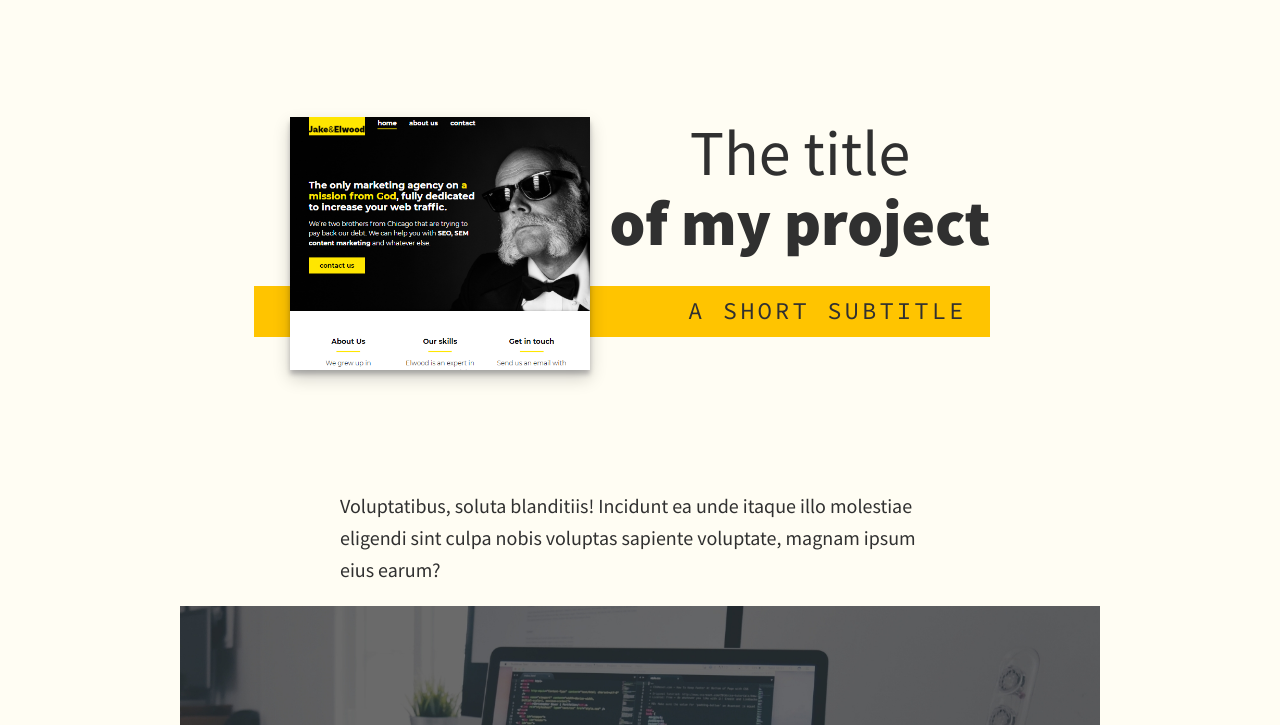
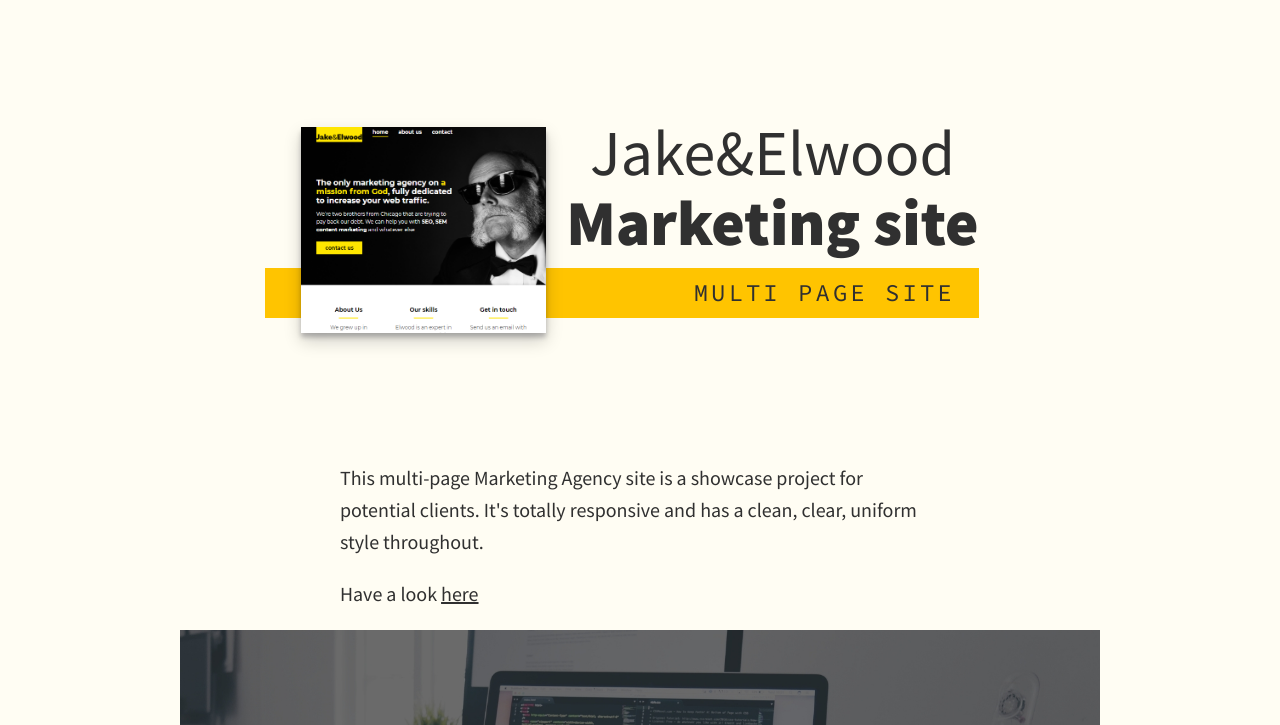
Before and after one commit to chirazzzz/my-portfolio, a plain HTML site: page portfolio-item3.html in a window 1280 px wide. Shown: the part 75-800 px from the top of the page. Drawn offline with nearby package versions, Linux system fonts and the light colour scheme.

Commit message:
Updating site copy

```diff
--- a/css/style.css
+++ b/css/style.css
@@ -60,6 +60,10 @@ section {
 img {
     display: block;
     max-width: 100%;
+}
+
+a {
+    color: var(--colour-dark);
 }
 
 :focus {
@@ -281,6 +285,8 @@ nav {
 
 .intro {
     position: relative;
+    width: 90%;
+    margin: 0 auto;
 }
 
 .intro__img {
@@ -288,13 +294,12 @@ nav {
     box-shadow: var(--shadow);
 }
 
-@media (min-width: 600px) {
+@media (min-width: 625px) {
     .intro {
         width: min-content;
-        margin: 0 auto;
         display: grid;
         grid-template-columns: min-content max-content;
-        gap: 1em;
+        gap: 0.5em 1em;
         grid-template-areas:
             "img title"
             "img subtitle";
@@ -302,7 +307,8 @@ nav {
 
     .intro__img {
         grid-area: img;
-        min-width: 300px; /* Ensures img doesn't disappear */
+        margin-top: 0.5em;
+        min-width: 245px; /* Ensures img doesn't disappear */
         position: relative;
         z-index: 2;
     }
--- a/portfolio-item3.html
+++ b/portfolio-item3.html
@@ -18,7 +18,7 @@
 <body>
     <header>
         <div class="logo">
-            <a href="#home">
+            <a href="index.html">
                 <img src="img/Chiragdesigns_logo.png" alt="">
             </a>
         </div>
@@ -37,17 +37,17 @@
 
     <section class="intro">
         <h1 class="section__title section__title--intro">
-            The title <span>of my project</span>
+            Jake&Elwood <span>Marketing site</span>
         </h1>
-        <p class="section__subtitle section__subtitle--intro">A short subtitle</p>
+        <p class="section__subtitle section__subtitle--intro">Multi page site</p>
         <img class="intro__img" src="img/Jake and Elwood.png" alt="Multi page marketing business site">
     </section>
 
     <div class="portfolio-item-individual">
-        <p>Voluptatibus, soluta blanditiis! Incidunt ea unde itaque illo molestiae eligendi sint culpa nobis voluptas sapiente voluptate, magnam ipsum eius earum?</p>
+        <p>This multi-page Marketing Agency site is a showcase project for potential clients.
+           It's totally responsive and has a clean, clear, uniform style throughout.</p>
+        <p>Have a look <a href="https://chirazzzz.github.io/Marketing-agency-site/">here</a></p>
         <img src="img/services-bg.jpg" alt="">
-        <p>Lorem, ipsum dolor sit amet consectetur adipisicing elit. Saepe et amet tenetur! Fugit sequi optio corrupti fugiat ducimus consequatur incidunt?</p>
-        <p>Voluptatibus, soluta blanditiis! Incidunt ea unde itaque illo molestiae eligendi sint culpa nobis voluptas sapiente voluptate, magnam ipsum eius earum?</p>
     </div>
 
     <!-- Footer -->
```
Also changed, not shown: index.html (+4 -4 lines), portfolio-item1.html (+6 -6 lines), portfolio-item2.html (+5 -6 lines), portfolio-item4.html (+1 -1 lines), portfolio-item5.html (+1 -1 lines), portfolio-item6.html (+1 -1 lines).
